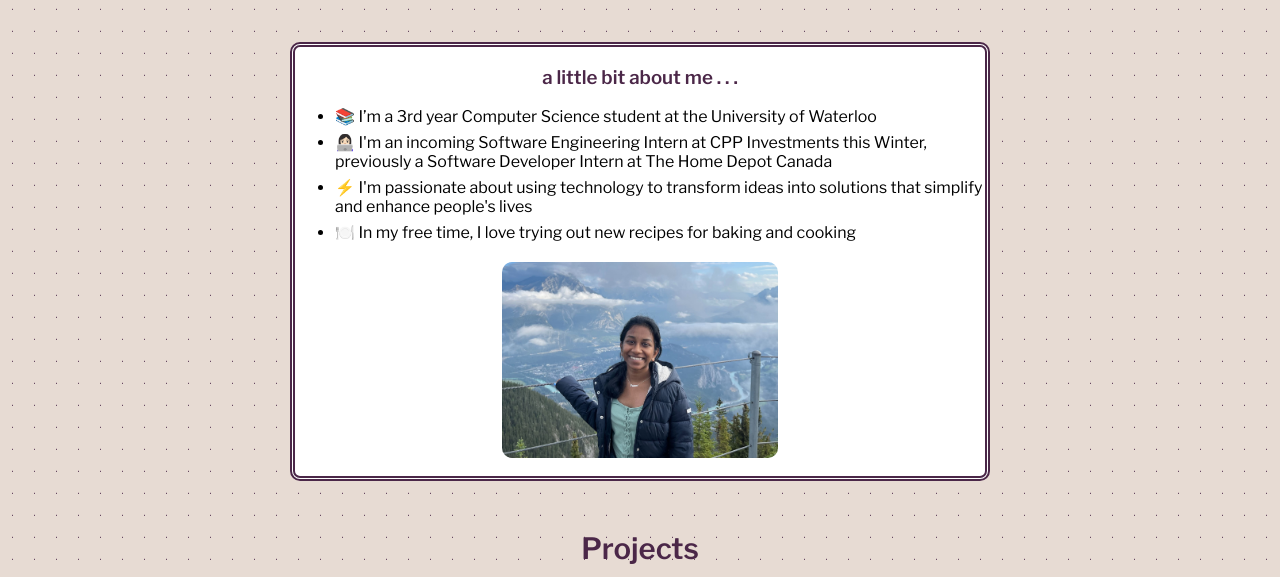
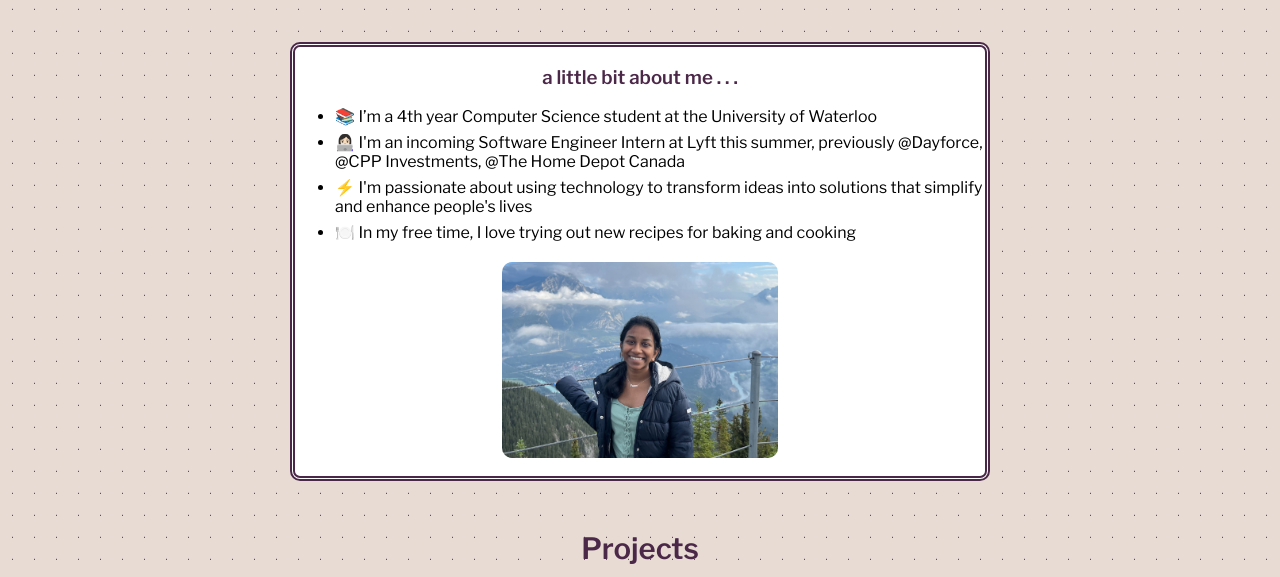
Before and after one commit to tnsprasanna/tnsprasanna.github.io, a plain HTML site: page index.html in a window 1280 px wide. Shown: the part 163-740 px from the top of the page. Drawn offline with nearby package versions, Linux system fonts and the light colour scheme.

Commit message:
updated description

```diff
--- a/index.html
+++ b/index.html
@@ -31,8 +31,8 @@
 <div class="box">
     <h3>a little bit about me . . .</h3>
         <ul>
-            <li>📚 I’m a 3rd year Computer Science student at the University of Waterloo</li>
-            <li>👩🏻‍💻 I'm an incoming Software Engineering Intern at CPP Investments this Winter, previously a Software Developer Intern at The Home Depot Canada</li>
+            <li>📚 I’m a 4th year Computer Science student at the University of Waterloo</li>
+            <li>👩🏻‍💻 I'm an incoming Software Engineer Intern at Lyft this summer, previously @Dayforce, @CPP Investments, @The Home Depot Canada</li>
             <li>⚡ I'm passionate about using technology to transform ideas into solutions that simplify and enhance people's lives</li>
             <li>🍽️ In my free time, I love trying out new recipes for baking and cooking</li>
         </ul>
```
